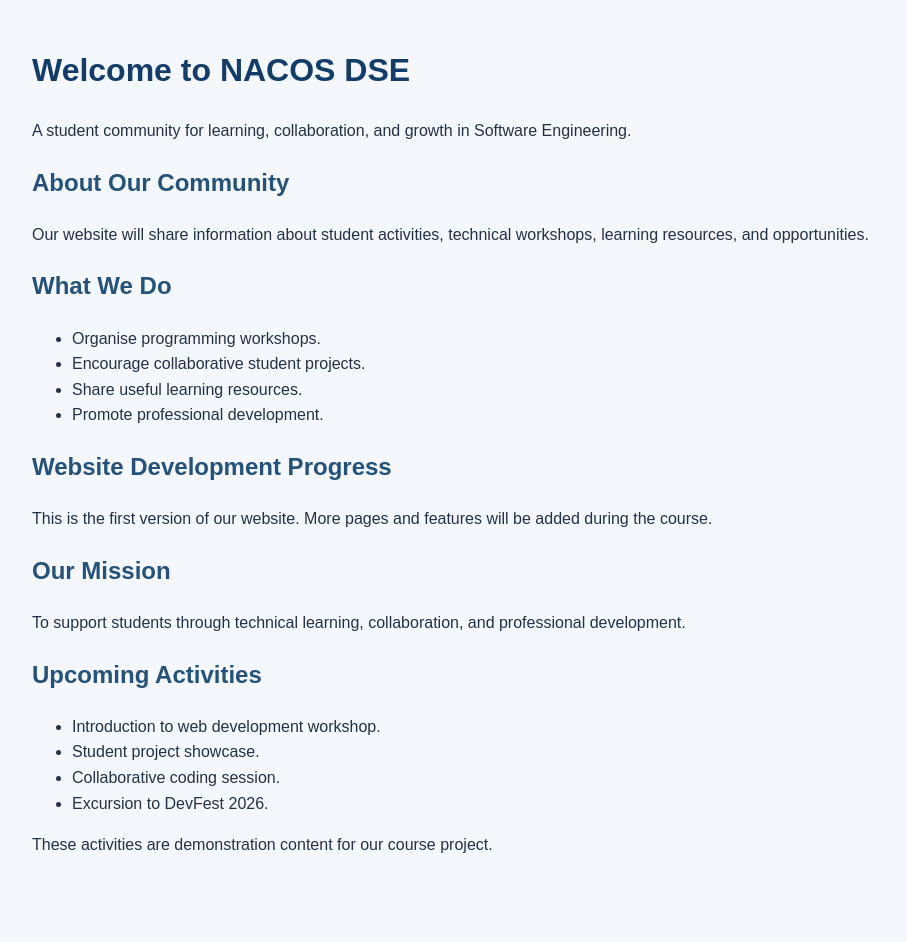
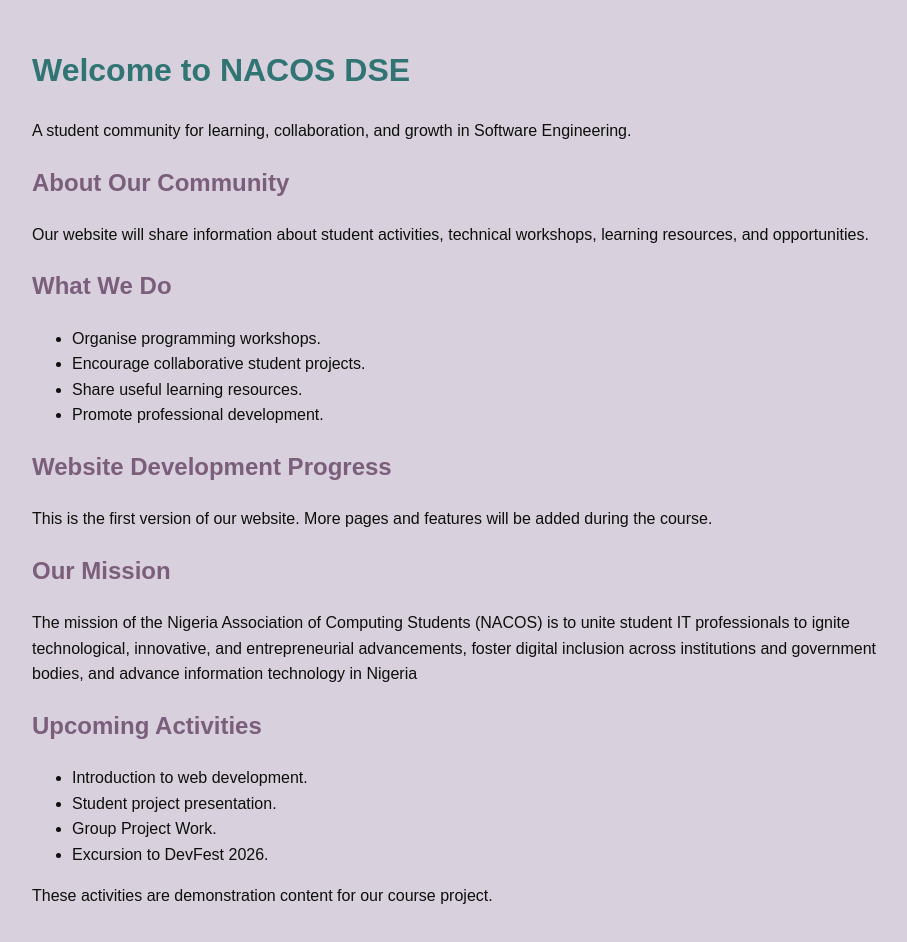
Before and after one commit to InioluwaTunde-Ojo15913/nacos-dse-website-15913, a plain HTML site: page index.html in a window 1280 px wide. Shown: the whole page, without its empty margins (158-1065 px from the left). Before the commit the page ends 898 px from the top, so only its background shows below. Drawn offline with Linux system fonts and the light colour scheme.

Commit message:
Added more to the mission section and changed styling

```diff
--- a/css/styles.css
+++ b/css/styles.css
@@ -1,7 +1,7 @@
 body {
   font-family: Arial, sans-serif;
-  background-color: #f4f7fb;
-  color: #243247;
+  background-color: #D9D0DE;
+  color: #0C0F0A;
   max-width: 900px;
   margin: 0 auto;
   padding: 24px;
@@ -9,9 +9,9 @@ body {
 }
 
 h1 {
-  color: #123c69;
+  color: #307473;
 }
 
 h2 {
-  color: #24527a;
+  color: #7B5E7B;
 }
--- a/index.html
+++ b/index.html
@@ -4,7 +4,7 @@
     <meta charset="UTF-8" />
     <meta name="viewport" content="width=device-width, initial-scale=1.0" />
 
-    <title>NACOS DSE | Home</title>
+    <title>NACOS DSE | Student Association</title>
 
     <link rel="stylesheet" href="css/styles.css" />
   </head>
@@ -41,16 +41,15 @@
     <h2>Our Mission</h2>
 
     <p>
-      To support students through technical learning, collaboration, and
-      professional development.
+      The mission of the Nigeria Association of Computing Students (NACOS) is to unite student IT professionals to ignite technological, innovative, and entrepreneurial advancements, foster digital inclusion across institutions and government bodies, and advance information technology in Nigeria
     </p>
 
     <h2>Upcoming Activities</h2>
 
     <ul>
-      <li>Introduction to web development workshop.</li>
-      <li>Student project showcase.</li>
-      <li>Collaborative coding session.</li>
+      <li>Introduction to web development.</li>
+      <li>Student project presentation.</li>
+      <li>Group Project Work.</li>
       <li>Excursion to DevFest 2026.</li>
     </ul>
 
```
